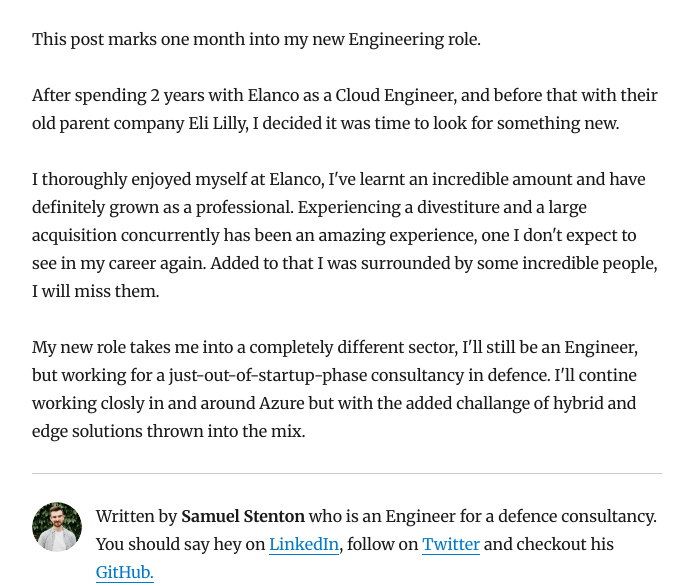
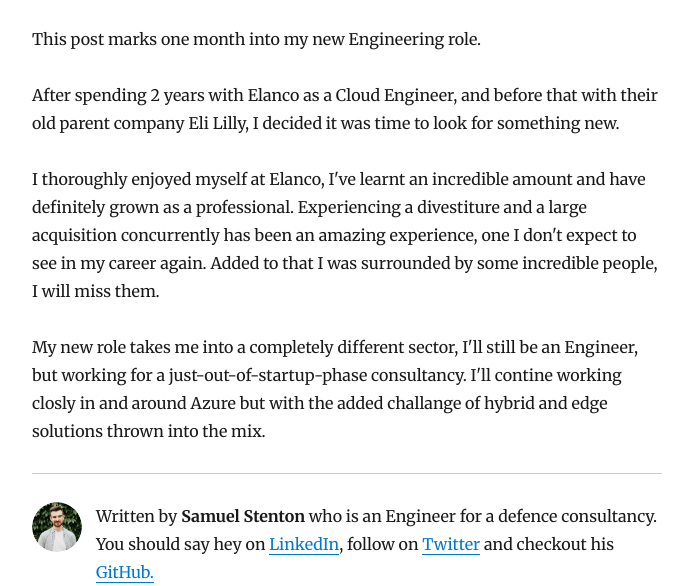
Before and after one commit to SamStenton/samuelstenton.com, a Gatsby site: page /something-new-and-different/ in a window 1280 px wide. Shown: the part 214-800 px from the top of the page, without its empty margins (293-986 px from the left). Built offline with nearby package versions, Linux system fonts and the light colour scheme; Gatsby itself is replaced by a stand-in of ours; some packages are replaced by stand-ins of ours.

Commit message:
update: remove words

```diff
--- a/content/blog/something-new-and-different/index.md
+++ b/content/blog/something-new-and-different/index.md
@@ -11,4 +11,4 @@
 
 I thoroughly enjoyed myself at Elanco, I've learnt an incredible amount and have definitely grown as a professional. Experiencing a divestiture and a large acquisition concurrently has been an amazing experience, one I don't expect to see in my career again. Added to that I was surrounded by some incredible people, I will miss them.
 
-My new role takes me into a completely different sector, I'll still be an Engineer, but working for a just-out-of-startup-phase consultancy in defence. I'll contine working closly in and around Azure but with the added challange of hybrid and edge solutions thrown into the mix.
+My new role takes me into a completely different sector, I'll still be an Engineer, but working for a just-out-of-startup-phase consultancy. I'll contine working closly in and around Azure but with the added challange of hybrid and edge solutions thrown into the mix.
```
